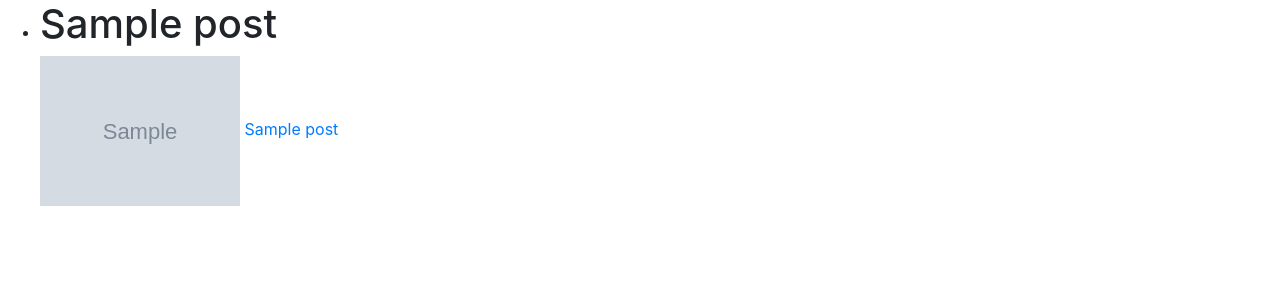
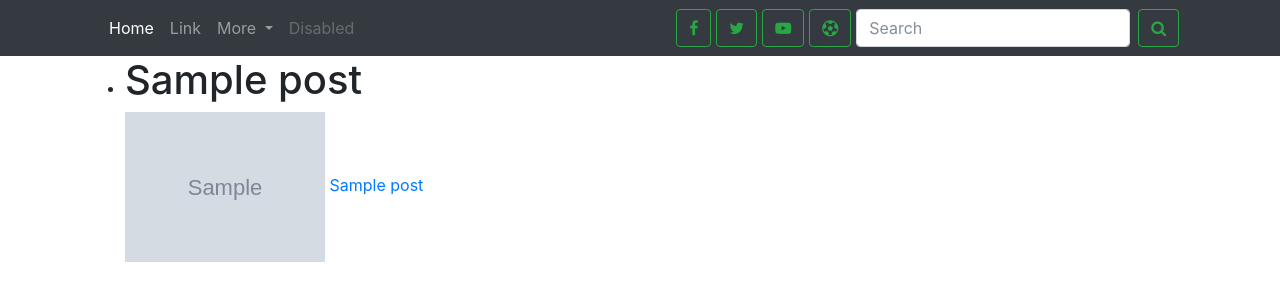
Before and after one commit to drowmik/9moja, a Django app: page / in a window 1280 px wide. Shown: the top 301 px of the page. Run offline with Django 3.2, Linux system fonts and the light colour scheme; tables that the repository leaves empty hold one stand-in row (values such as "Sample post"); grey boxes marked "Sample" are stand-in pictures; some libraries are stand-ins or nearby versions.

Commit message:
header init

```diff
--- /dev/null
+++ b/static/main_app/css/custom.css
@@ -0,0 +1,5 @@
+@media (min-width: 992px) {
+    .top-social-ul > li {
+        padding-left: 5px;
+    }
+}
--- a/templates/main_app/base.html
+++ b/templates/main_app/base.html
@@ -32,6 +32,8 @@
     {% block css %}
         <link rel="stylesheet" href="{% static 'main_app/css/bootstrap.min.css' %}">
         <link rel="stylesheet" href="{% static 'main_app/css/font-awesome.min.css' %}">
+
+        <link rel="stylesheet" href="{% static 'main_app/css/custom.css' %}">
     {% endblock %}
 
 
@@ -43,11 +45,74 @@
 
 
 {% block header %}
+    <header class="navbar-dark bg-dark">
+        <div class="container">
+            <nav class="navbar navbar-expand-lg">
 
+                {% comment %}<button class="navbar-toggler" type="button" data-toggle="collapse" data-target="#navbarSupportedContent"
+                    aria-controls="navbarSupportedContent" aria-expanded="false" aria-label="Toggle navigation">
+                <span class="navbar-toggler-icon"></span>
+            </button>{% endcomment %}
+
+                <div class="collapse navbar-collapse" {% comment %}id="navbarSupportedContent"{% endcomment %}>
+                    <ul class="navbar-nav mr-auto">
+                        <li class="nav-item active">
+                            <a class="nav-link" href="#">Home <span class="sr-only">(current)</span></a>
+                        </li>
+                        <li class="nav-item">
+                            <a class="nav-link" href="#">Link</a>
+                        </li>
+                        <li class="nav-item dropdown">
+                            <a class="nav-link dropdown-toggle" href="#" data-hover="target">
+                                More
+                            </a>
+                            <div class="dropdown-menu" data-hover-show="result">
+                                <a class="dropdown-item" href="#">Action</a>
+                                <a class="dropdown-item" href="#">Another action</a>
+                                <div class="dropdown-divider"></div>
+                                <a class="dropdown-item" href="#">Something else here</a>
+                            </div>
+                        </li>
+                        <li class="nav-item">
+                            <a class="nav-link disabled" href="#">Disabled</a>
+                        </li>
+                    </ul>
+                    <ul class="navbar-nav top-social-ul">
+                        <li class="nav-item active">
+                            <a href="#" class="btn btn-outline-success"><i class="fa fa-facebook"></i></a>
+                        </li>
+                        <li class="nav-item active">
+                            <a href="#" class="btn btn-outline-success"><i class="fa fa-twitter"></i></a>
+                        </li>
+                        <li class="nav-item active">
+                            <a href="#" class="btn btn-outline-success"><i class="fa fa-youtube-play"></i></a>
+                        </li>
+                        <li class="nav-item active">
+                            <a href="#" class="btn btn-outline-success"><i class="fa fa-soccer-ball-o"></i></a>
+                        </li>
+                        <li class="nav-item active">
+                            <form class="form-inline my-2 my-lg-0">
+                                <input
+                                        class="form-control mr-sm-2"
+                                        type="search"
+                                        placeholder="Search"
+                                        aria-label="Search">
+                                <button class="btn btn-outline-success my-2 my-sm-0 top-search-btn" type="submit">
+                                    <i class="fa fa-search"></i>
+                                </button>
+                            </form>
+                        </li>
+                    </ul>
+
+                </div>
+            </nav>
+        </div>
+    </header>
 {% endblock %}
 
-
-{% block main_content %}{% endblock %}
+<div class="container">
+    {% block main_container %}{% endblock %}
+</div>
 
 
 {% block footer %}
--- a/templates/main_app/index.html
+++ b/templates/main_app/index.html
@@ -9,7 +9,7 @@
 {% endblock %}
 
 
-{% block main_content %}
+{% block main_container %}
     <ul>
 
         {% for lp in latest_posts %}
```
Also changed, not shown: packages/main_app/static/main_app/css/custom.css (added, +29 -0 lines).
